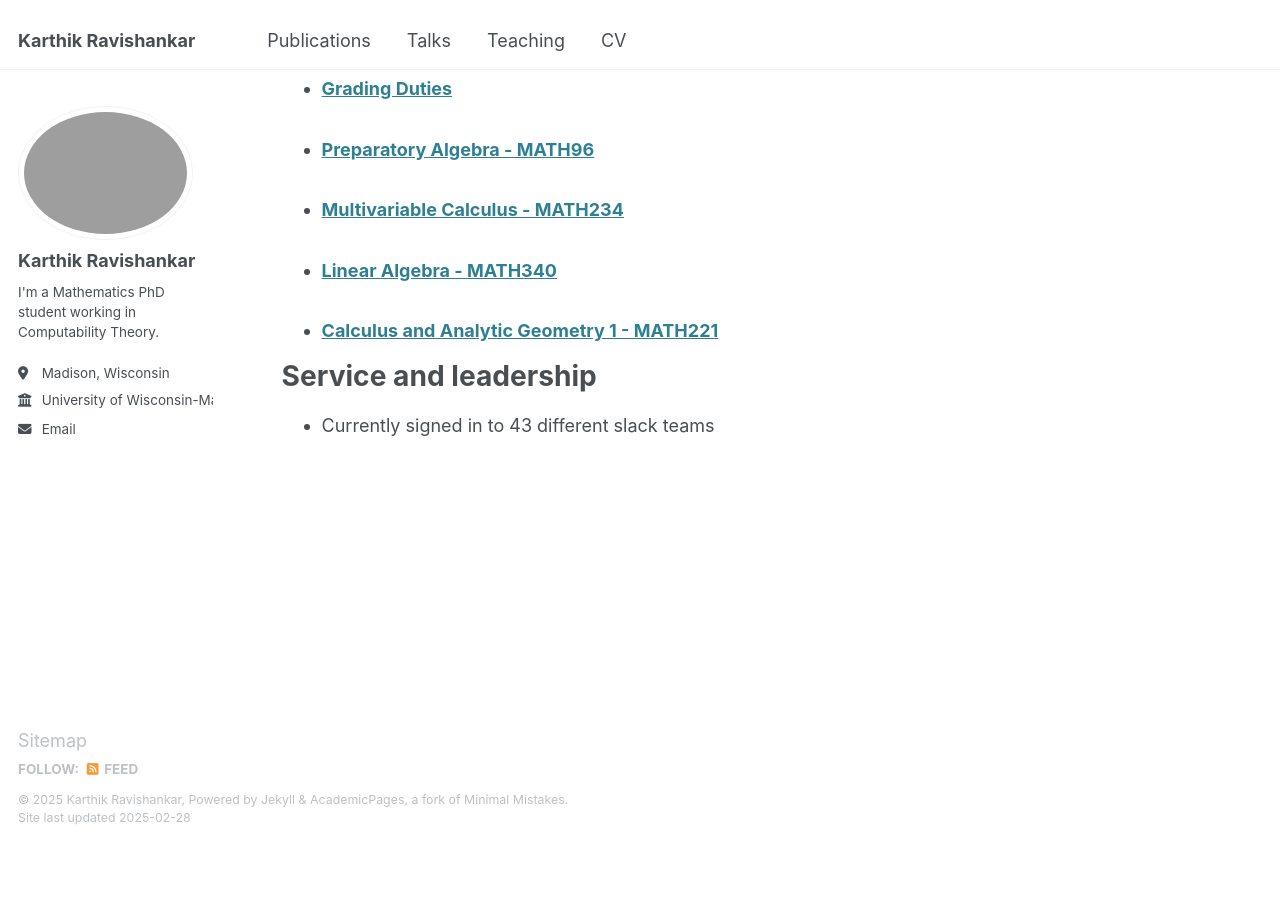
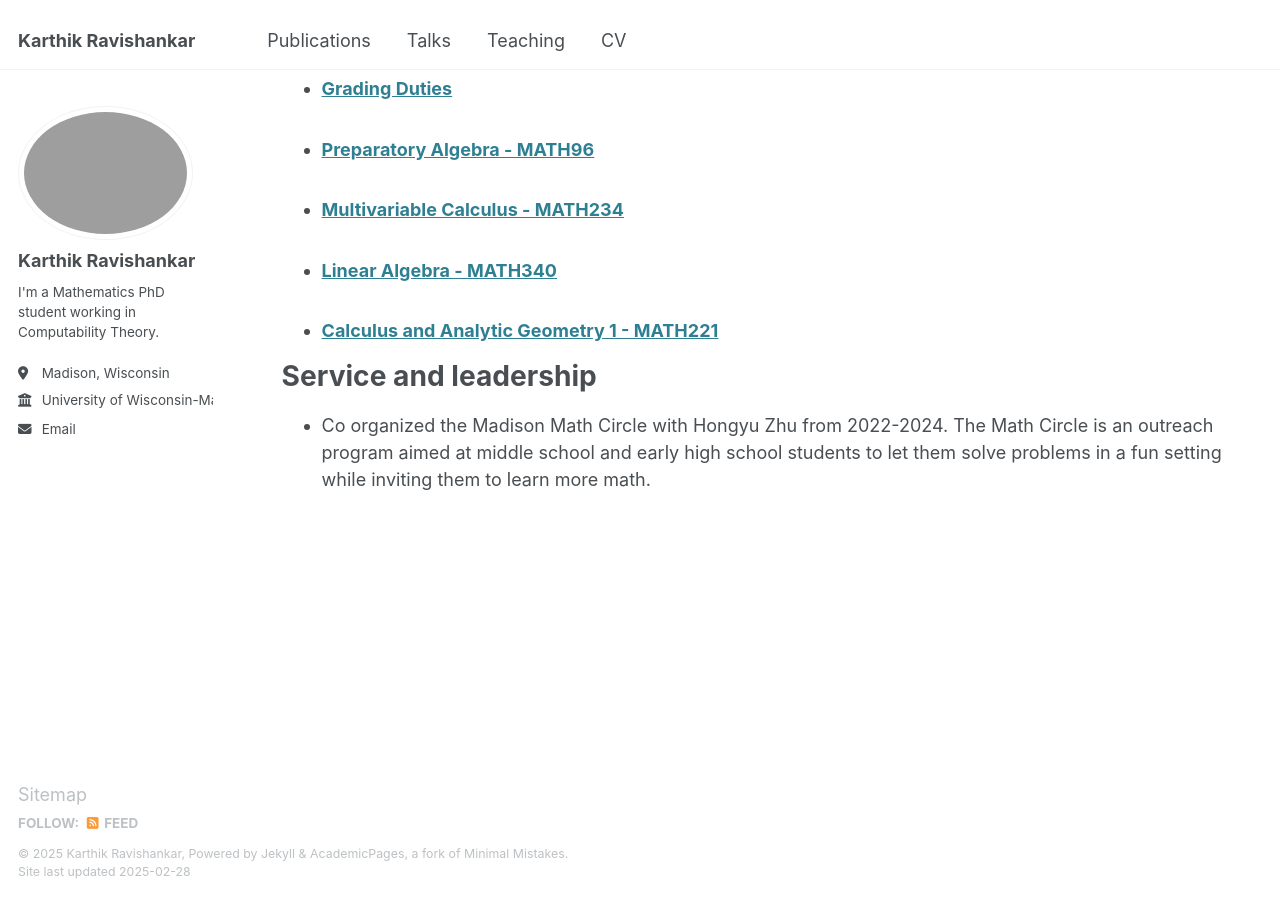
Before and after one commit to Karthik-Ravishankar-Math/Karthik-Ravishankar-Math.github.io, a Jekyll site: the page built from _pages/cv.md, in a window 1280 px wide and 900 px high, scrolled down 887 px. Built offline with Jekyll 4.4.1, drawn with Linux system fonts in a browser that asks for light colours; before the commit the page ends 1733 px from its top, so only the background shows below that.

Commit message:
Update cv.md

```diff
--- a/_pages/cv.md
+++ b/_pages/cv.md
@@ -44,4 +44,4 @@ Teaching
 
 Service and leadership
 ======
-* Currently signed in to 43 different slack teams
+* Co organized the Madison Math Circle with Hongyu Zhu from 2022-2024. The Math Circle is an outreach program aimed at middle school and early high school students to let them solve problems in a fun setting while inviting them to learn more math.
```
